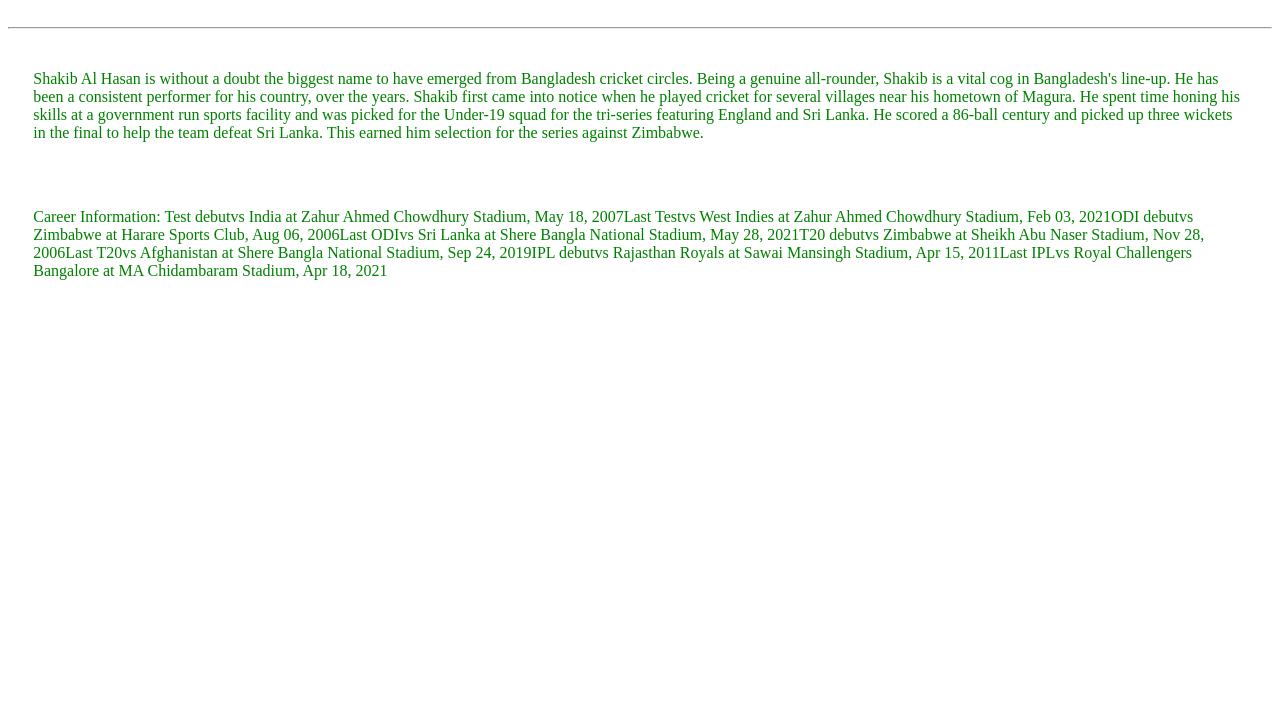
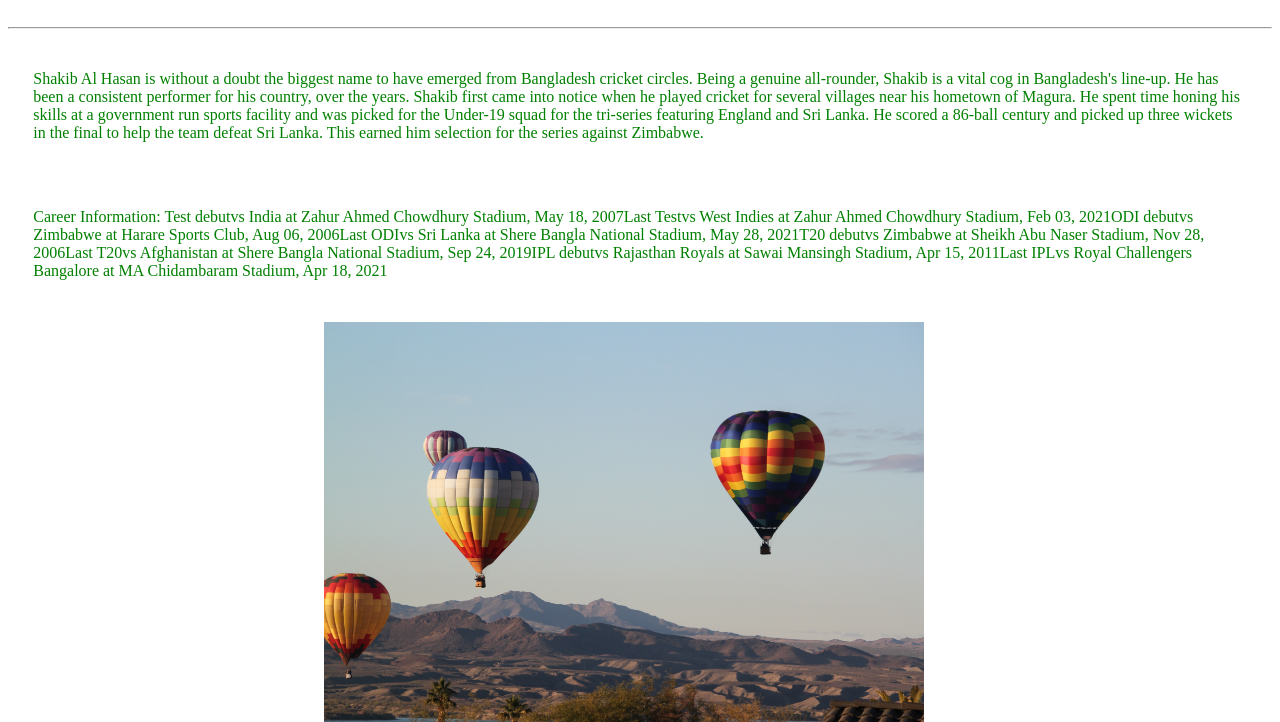
Before and after one commit to Azmol-Akib/my-second-repo, a plain HTML site: page index.html in a window 1280 px wide. Shown: the part 530-1252 px from the top of the page. Before the commit the page ends 852 px from the top, so only its background shows below. Drawn offline with Linux system fonts and the light colour scheme.

Commit message:
sas image add

```diff
--- a/index.html
+++ b/index.html
@@ -28,5 +28,8 @@
     </p>
     <p>Career Information:
         Test debutvs India at Zahur Ahmed Chowdhury Stadium, May 18, 2007Last Testvs West Indies at Zahur Ahmed Chowdhury Stadium, Feb 03, 2021ODI debutvs Zimbabwe at Harare Sports Club, Aug 06, 2006Last ODIvs Sri Lanka at Shere Bangla National Stadium, May 28, 2021T20 debutvs Zimbabwe at Sheikh Abu Naser Stadium, Nov 28, 2006Last T20vs Afghanistan at Shere Bangla National Stadium, Sep 24, 2019IPL debutvs Rajasthan Royals at Sawai Mansingh Stadium, Apr 15, 2011Last IPLvs Royal Challengers Bangalore at MA Chidambaram Stadium, Apr 18, 2021</p>
+
+
+        <img id="sus" src="sus.jpg" alt="">
   </body>
 </html>
--- a/style.css
+++ b/style.css
@@ -9,3 +9,8 @@
     color: green;
     padding: 2%;
 }
+#sus{
+    float: left;
+    height: 400px;
+    width: 600px;
+}
```
Also changed, not shown: sus.jpg (added).
